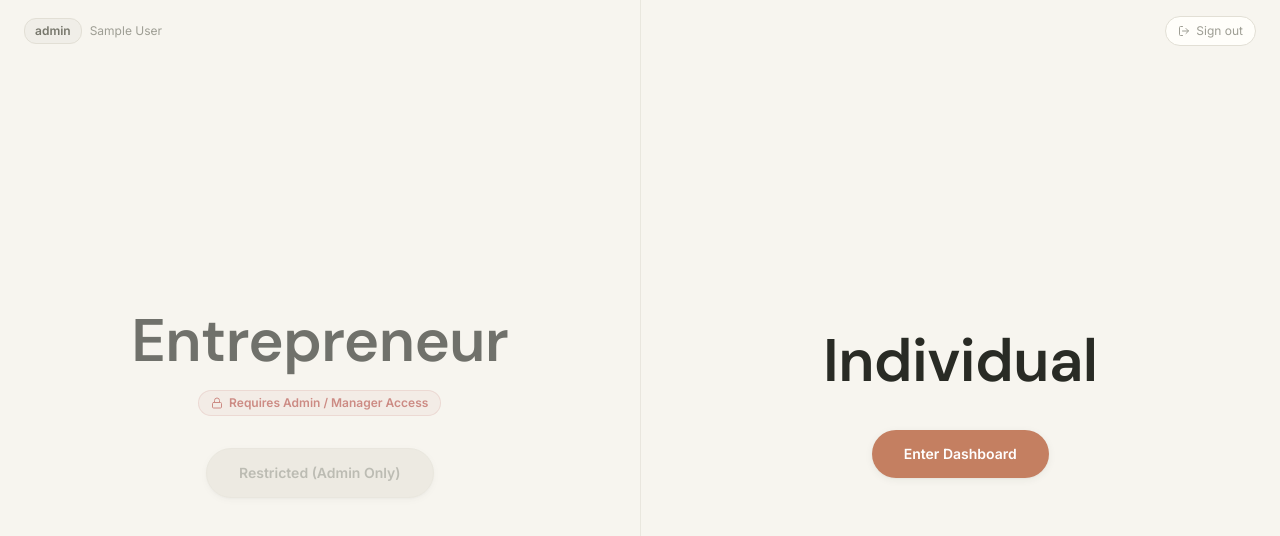
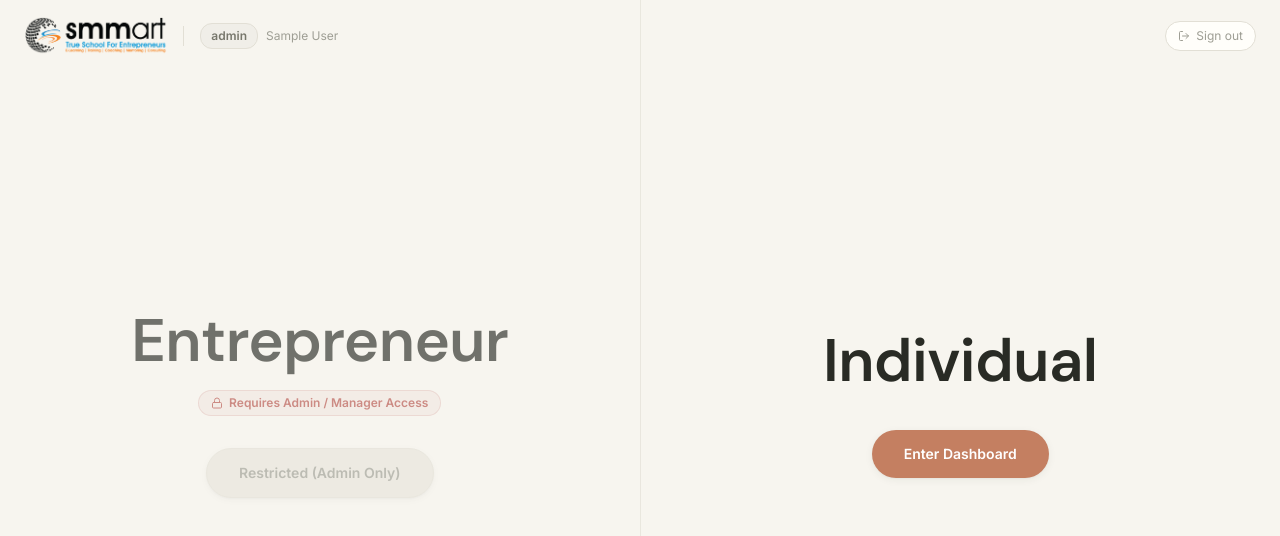
Before and after one commit to Sasukeeeeeee07/smmart_deep_work, a React (Vite) app in the folder frontend/: page /select-mode in a window 1280 px wide. Shown: the top 536 px of the page. Built offline with nearby package versions, Linux system fonts and the light colour scheme; sample sign-in values are in the browser's storage.

Commit message:
feat: add smmart logo to top left of SelectMode landing page

```diff
--- a/frontend/src/pages/SelectMode.tsx
+++ b/frontend/src/pages/SelectMode.tsx
@@ -37,15 +37,23 @@ export default function SelectMode() {
       className="min-h-screen w-full flex flex-col relative select-none"
       style={{ background: 'var(--canvas)' }}
     >
-      {/* ── Top Bar: User details & Sign out ── */}
+      {/* ── Top Bar: Logo, User details & Sign out ── */}
       <div className="absolute top-0 left-0 right-0 z-20 flex items-center justify-between px-6 py-4">
+        <div className="flex items-center gap-4">
+          <img
+            src="/smmart-logo.png"
+            alt="smmart"
+            className="h-8 md:h-10 w-auto object-contain transition-transform hover:scale-105"
+          />
+          <div className="hidden sm:block h-5 w-[1px]" style={{ background: 'var(--border)' }} />
           <div className="flex items-center gap-2">
             <span className="text-xs font-semibold px-2.5 py-1 rounded-md" style={{ background: 'var(--surface-2)', color: 'var(--ink-3)', border: '1px solid var(--border)' }}>
               {user?.role || 'USER'}
             </span>
-          <span className="text-xs hidden sm:inline" style={{ color: 'var(--ink-4)' }}>
+            <span className="text-xs hidden md:inline" style={{ color: 'var(--ink-4)' }}>
               {user?.name || user?.email}
             </span>
+          </div>
         </div>
 
         <button
```
Also changed, not shown: frontend/public/smmart-logo.png (added). Lines whose indentation alone changed are shown as unchanged.
